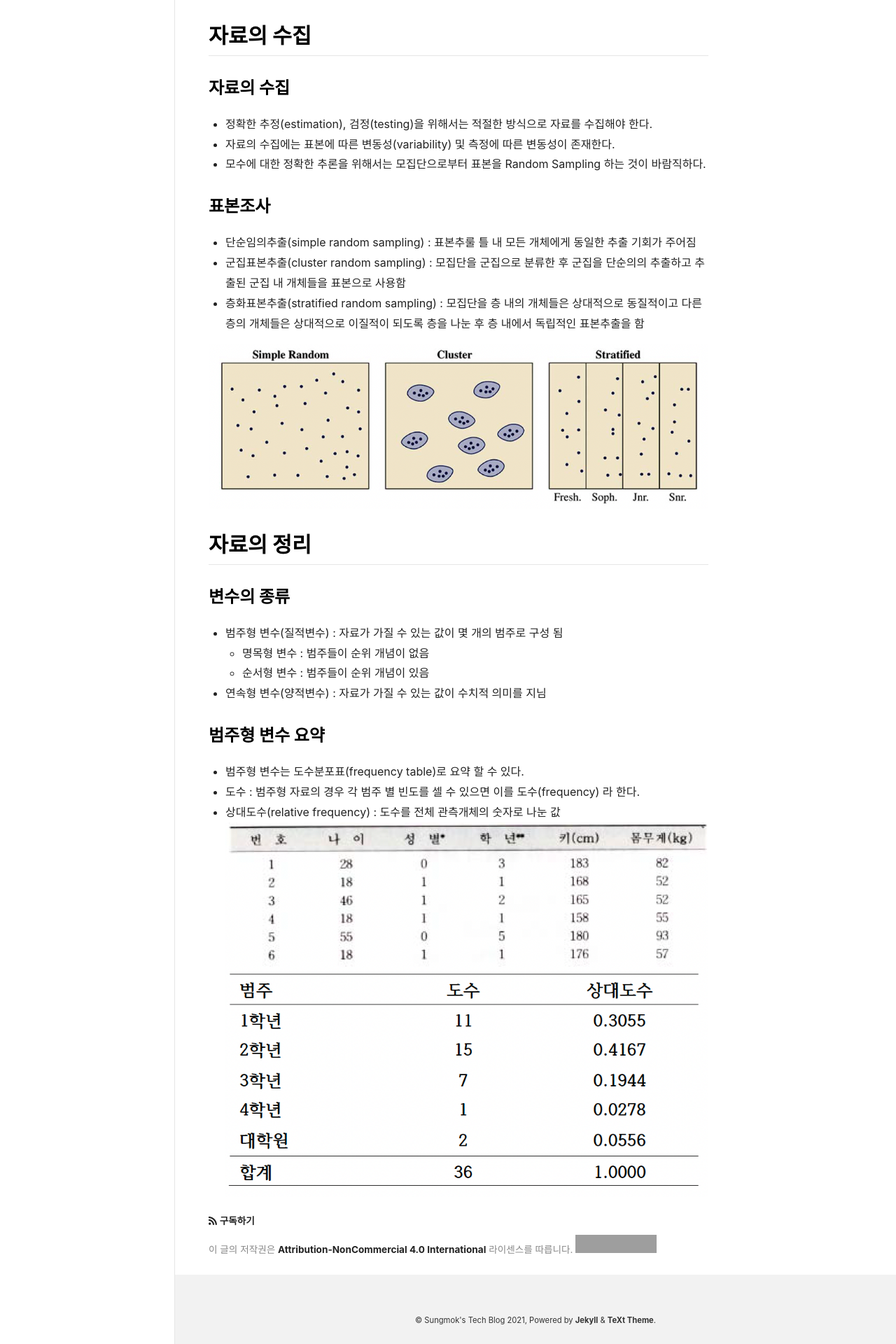
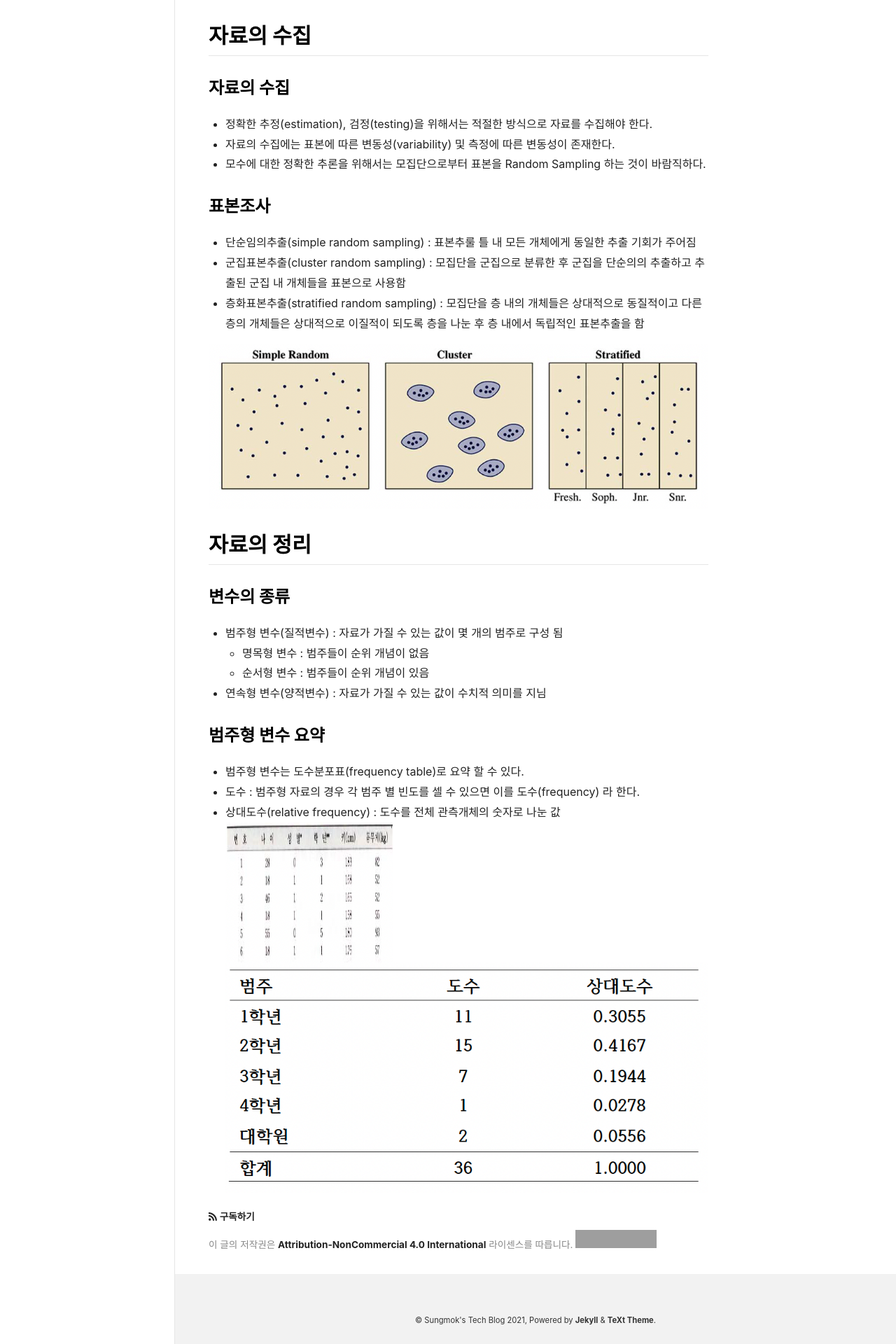
Before and after one commit to mox21c/mox21c.github.io, a Jekyll site: the page built from _posts/statistics/2023-12-11-basic-overview.md, in a window 1280 px wide. Shown: the part 1614-3534 px from the top of the page at 70% size. Built offline with Jekyll 4.4.1, drawn with Linux system fonts in a browser that asks for light colours; nearby versions of some CDN libraries; grey boxes are pictures that could not be loaded.

Commit message:
statistics add

```diff
--- a/_posts/statistics/2023-12-11-basic-overview.md
+++ b/_posts/statistics/2023-12-11-basic-overview.md
@@ -48,7 +48,7 @@ lang: ko
 - 군집표본추출(cluster random sampling) : 모집단을 군집으로 분류한 후 군집을 단순의의 추출하고 추출된 군집 내 개체들을 표본으로 사용함
 - 층화표본추출(stratified random sampling) : 모집단을 층 내의 개체들은 상대적으로 동질적이고 다른 층의 개체들은 상대적으로 이질적이 되도록 층을 나눈 후 층 내에서 독립적인 표본추출을 함
 
-![sampling](/assets/images/statistics/sampling.png)
+![Image](/assets/images/statistics/sampling.png)
 
 ## 자료의 정리
 ### 변수의 종류
@@ -61,5 +61,5 @@ lang: ko
 - 범주형 변수는 도수분포표(frequency table)로 요약 할 수 있다.
 - 도수 : 범주형 자료의 경우 각 범주 별 빈도를 셀 수 있으면 이를 도수(frequency) 라 한다.
 - 상대도수(relative frequency) : 도수를 전체 관측개체의 숫자로 나눈 값
-![frequency_data](/assets/images/statistics/frequency_data.png)
-![frequency](/assets/images/statistics/frequency.png)
+![Image](/assets/images/statistics/frequency_data.png){:width="240px" height="200px"}
+![Image](/assets/images/statistics/frequency.png)
```
